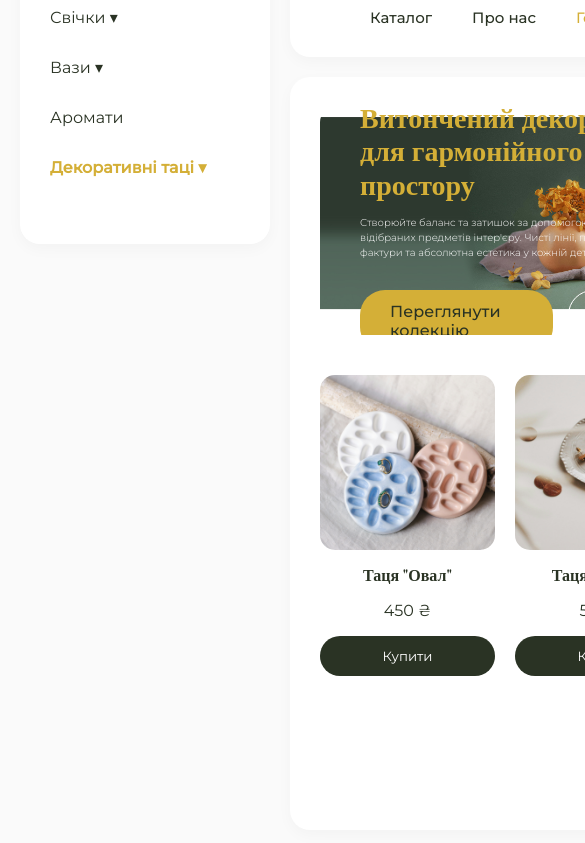
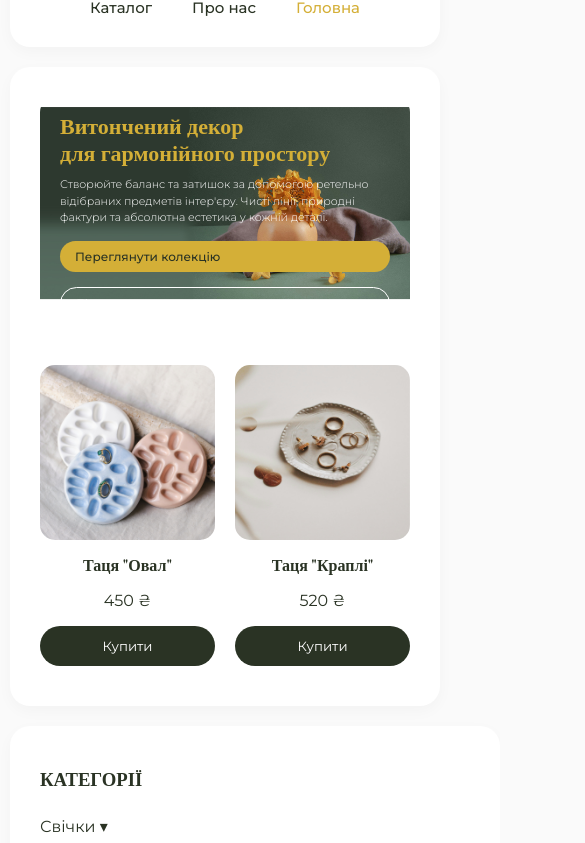
Before and after one commit to darry-d/nook1, a plain HTML site: page index.html in a window 390 px wide. Shown: the part 103-946 px from the top of the page, 585 px wide, since content can reach past the window. Drawn offline with nearby package versions, Linux system fonts and the light colour scheme; a web font is replaced by a local one.

Commit message:
Update style-lab6.css

```diff
--- a/style-lab6.css
+++ b/style-lab6.css
@@ -264,3 +264,68 @@ header, main, aside {
 .page-btn.active, .page-btn:hover { background-color: #2A3324; color: #fff; }
 
 /* --- 5. ЖОРСТКЕ ЗАОКРУГЛЕН
+/* ========================================= */
+/* ПОРЯТУНОК ДЛЯ МОБІЛКИ (АДАПТИВНІСТЬ)      */
+/* ========================================= */
+@media screen and (max-width: 900px) {
+    /* 1. Ламаємо 3 колонки і ставимо все в один стовпець */
+    .grid-container {
+        grid-template-areas:
+            "header"
+            "main"
+            "sidebar1"
+            "sidebar2"
+            "footer";
+        grid-template-columns: 1fr; /* Одна колонка на всю ширину */
+        padding: 10px;
+    }
+
+    /* 2. Вимикаємо "липкість" сайдбарів на телефоні */
+    .grid-sidebar1, .grid-sidebar2 {
+        position: static;
+        width: 100%;
+    }
+
+    /* 3. Рятуємо банер (зменшуємо текст і відступи) */
+    .hero-content {
+        left: 20px;
+        right: 20px;
+    }
+    .hero-content h1 {
+        font-size: 22px; /* Менший заголовок */
+        margin-bottom: 10px;
+    }
+    .hero-content p {
+        font-size: 11px; /* Менший опис */
+        margin-bottom: 15px;
+    }
+    .btn-primary, .btn-outline {
+        padding: 8px 15px;
+        font-size: 12px;
+    }
+
+    /* 4. Рятуємо каталог (робимо по 2 товари в ряд, а не 3) */
+    .catalog-wrapper {
+        padding: 0 10px;
+    }
+    .products-grid {
+        grid-template-columns: repeat(2, 1fr);
+        gap: 15px;
+    }
+
+    /* 5. Футер робимо стовпчиком */
+    .footer-top {
+        flex-direction: column;
+        gap: 20px;
+    }
+}
+
+/* Якщо екран зовсім вузький (менше 500px) */
+@media screen and (max-width: 500px) {
+    .products-grid {
+        grid-template-columns: 1fr; /* По 1 товару в ряд */
+    }
+    .hero-buttons {
+        flex-direction: column; /* Кнопки на банері одна під одною */
+    }
+}
```
